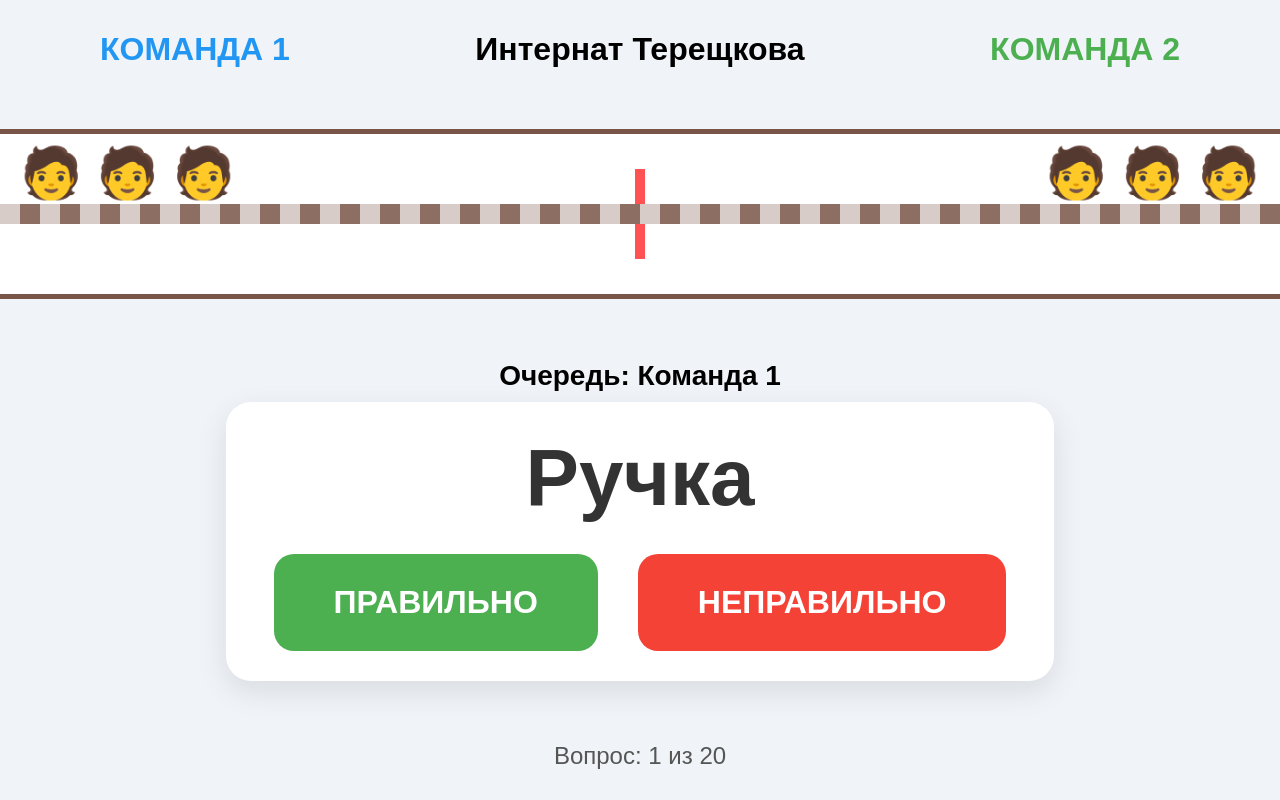
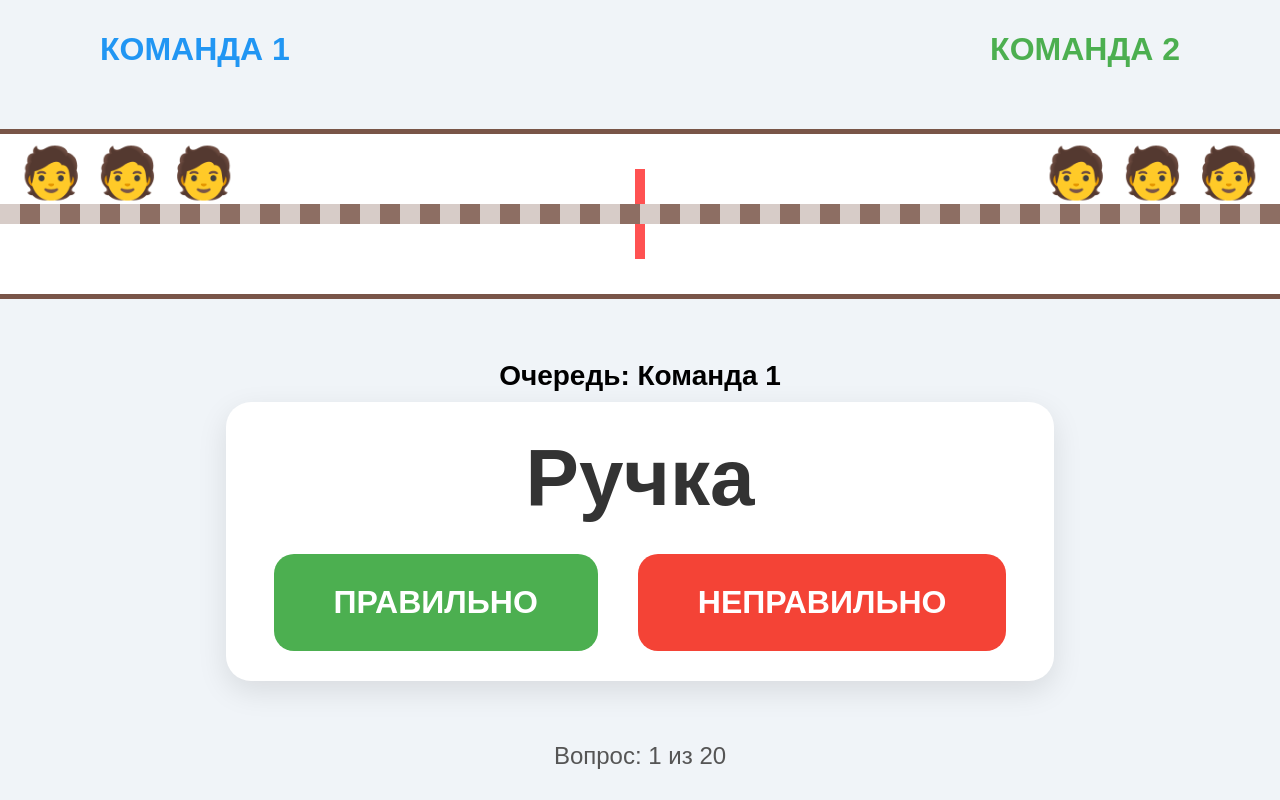
Before and after one commit to clc04190-droid/Bekzada, a plain HTML site: page index.html in a window 1280 px wide. Shown: the top 800 px of the page. Drawn offline with Linux system fonts and the light colour scheme.

Commit message:
Update index.html

```diff
--- a/index.html
+++ b/index.html
@@ -197,7 +197,6 @@ animation:fall 3s linear infinite;
 
 <div class="teams">
 <div class="team-1">КОМАНДА 1</div>
-Интернат Терещкова
 <div class="team-2">КОМАНДА 2</div>
 </div>
 
```
